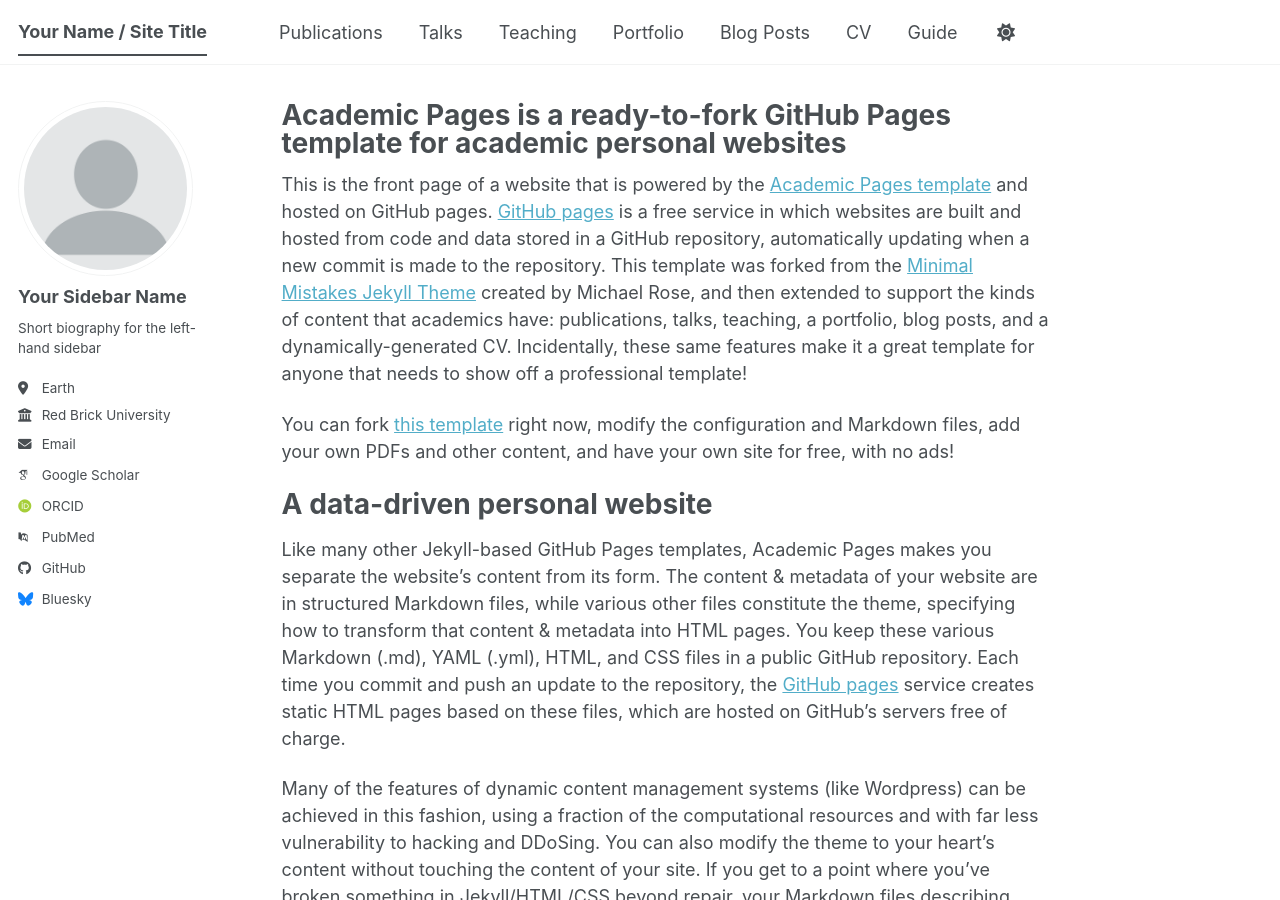
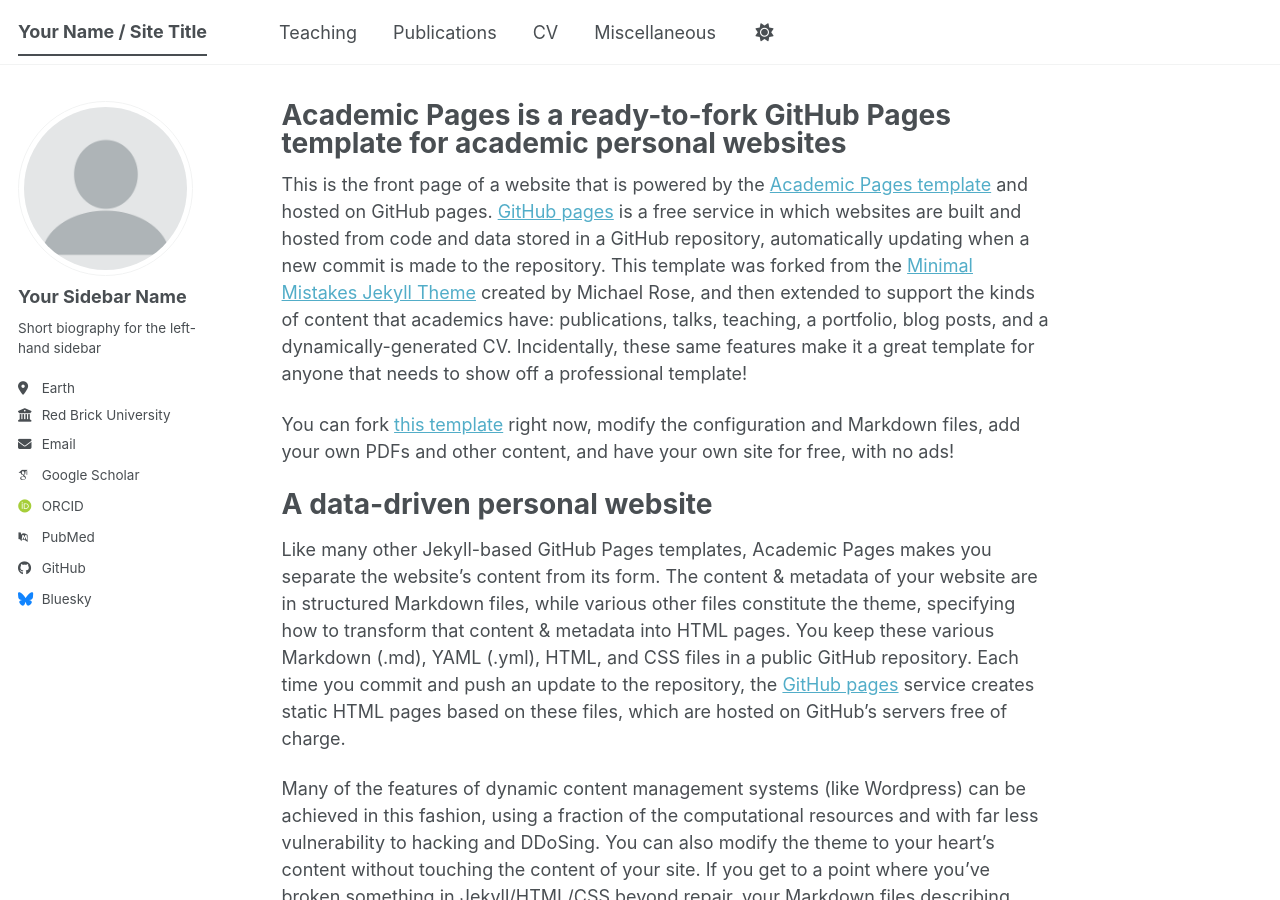
Before and after one commit to rhodadennis/rhodadennis, a Jekyll site: the page built from _pages/about.md, in a window 1280 px wide and 900 px high. Built offline with Jekyll 4.4.1, drawn with Linux system fonts in a browser that asks for light colours; some web fonts are replaced; a script bundle is joined from its source files by our own code; library files that are not in the unit come from our copies; some of the changed lines change nothing that is shown.

Commit message:
Update navigation.yml

```diff
--- a/_data/navigation.yml
+++ b/_data/navigation.yml
@@ -8,26 +8,29 @@
 #      Markdown formatted page while the second is generated using JSON.
 
 main:
+  - title: "Teaching"
+    url: /teaching/
+
   - title: "Publications"
     url: /publications/
 
-  - title: "Talks"
-    url: /talks/
+  #- title: "Talks"
+   # url: /talks/
 
-  - title: "Teaching"
-    url: /teaching/
+  #- title: "Portfolio"
+   # url: /portfolio/
 
-  - title: "Portfolio"
-    url: /portfolio/
-
-  - title: "Blog Posts"
-    url: /year-archive/
+  #- title: "Blog Posts"
+   # url: /year-archive/
 
   - title: "CV"
     url: /cv/
 
+  - title: "Miscellaneous"
+    url: /miscellaneous/
+
   # - title: "CV"
   #   url: /cv-json/
 
-  - title: "Guide"
-    url: /markdown/
+  #- title: "Guide"
+   # url: /markdown/
```
